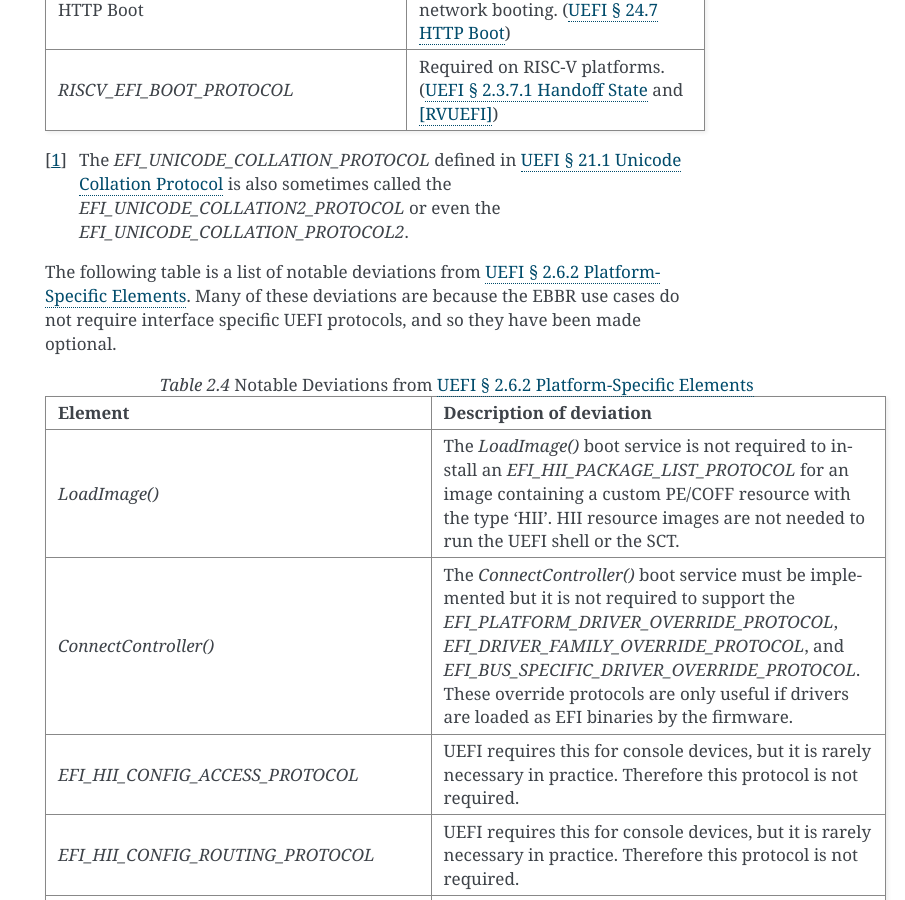
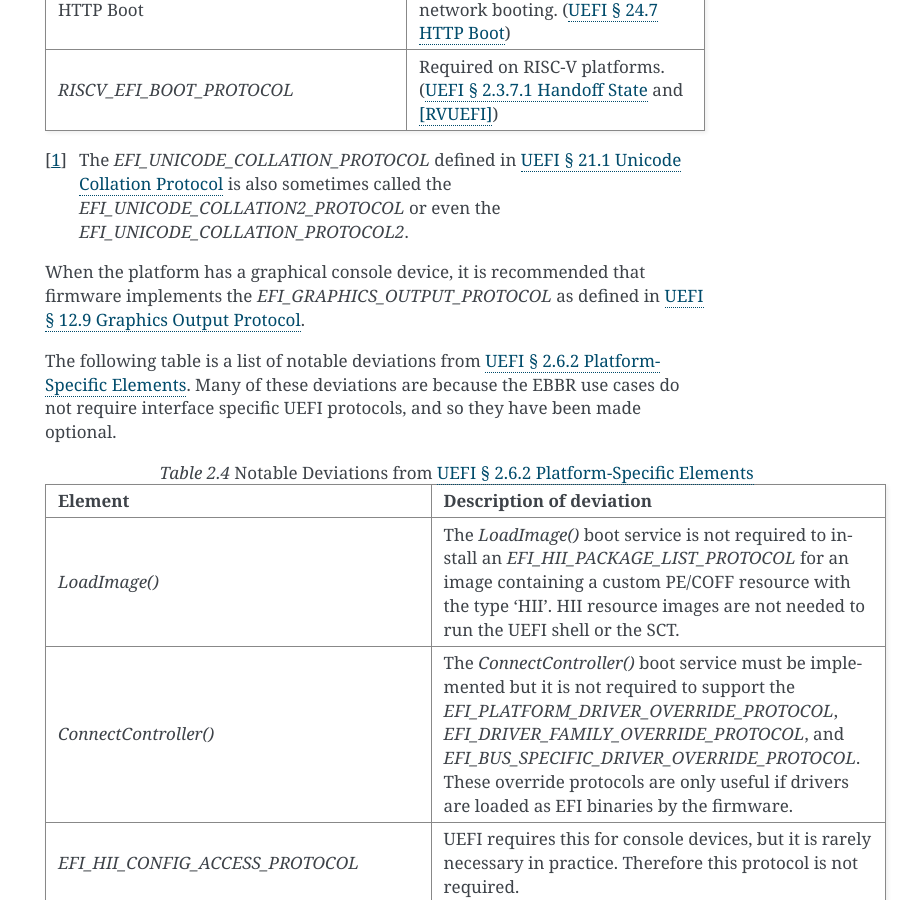
Before and after one commit to ARM-software/ebbr, a Sphinx documentation site: the page built from source/chapter2-uefi.rst, in a window 1280 px wide and 900 px high, scrolled down 2450 px. Shown: the whole window, without its empty margins (375-1280 px from the left). Built offline with Sphinx 7.4.7, drawn with Linux system fonts in a browser that asks for light colours; some of the changed text lies outside the part shown.

Commit message:
chapter2: recommend GOP
When the platform has graphics, recommend to implement the graphics output
protocol.

Make it clear that it does not comprise the EDID protocols or producing a
simple text output.

Reviewed-by: Peter Robinson <peter.robinson@arm.com>
Reviewed-by: Heinrich Schuchardt <heinrich.schuchardt@canonical.com>
Reviewed-by: Ilias Apalodimas <ilias.apalodimas@linaro.org>
Reviewed-by: Ricardo Salveti <ricardo@foundries.io>
Signed-off-by: Vincent Stehlé <vincent.stehle@arm.com>

```diff
--- a/source/chapter2-uefi.rst
+++ b/source/chapter2-uefi.rst
@@ -116,6 +116,10 @@ All of the following UEFI elements are required for EBBR compliance.
    also sometimes called the `EFI_UNICODE_COLLATION2_PROTOCOL` or even the
    `EFI_UNICODE_COLLATION_PROTOCOL2`.
 
+When the platform has a graphical console device, it is recommended that
+firmware implements the `EFI_GRAPHICS_OUTPUT_PROTOCOL` as defined in
+:UEFI:`12.9`.
+
 The following table is a list of notable deviations from :UEFI:`2.6.2`.
 Many of these deviations are because the EBBR use cases do not require
 interface specific UEFI protocols, and so they have been made optional.
@@ -177,6 +181,10 @@ interface specific UEFI protocols, and so they have been made optional.
        the firmware itself rather than loaded as option ROMs.
        For this reason EBBR implementations are not required to support option
        ROM loading.
+   * - Graphics
+     - Supporting `EFI_EDID_DISCOVERED_PROTOCOL`, `EFI_EDID_ACTIVE_PROTOCOL` and
+       `EFI_EDID_OVERRIDE_PROTOCOL`, and producing
+       `EFI_SIMPLE_TEXT_OUTPUT_PROTOCOL` is not required.
 
 .. _section-required-global-vars:
 
```
